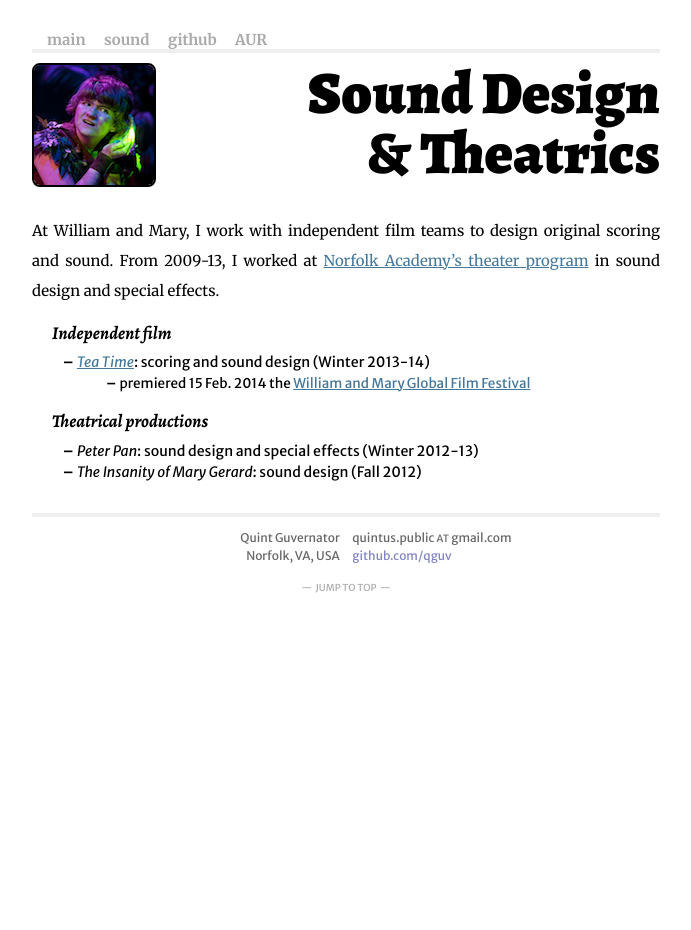
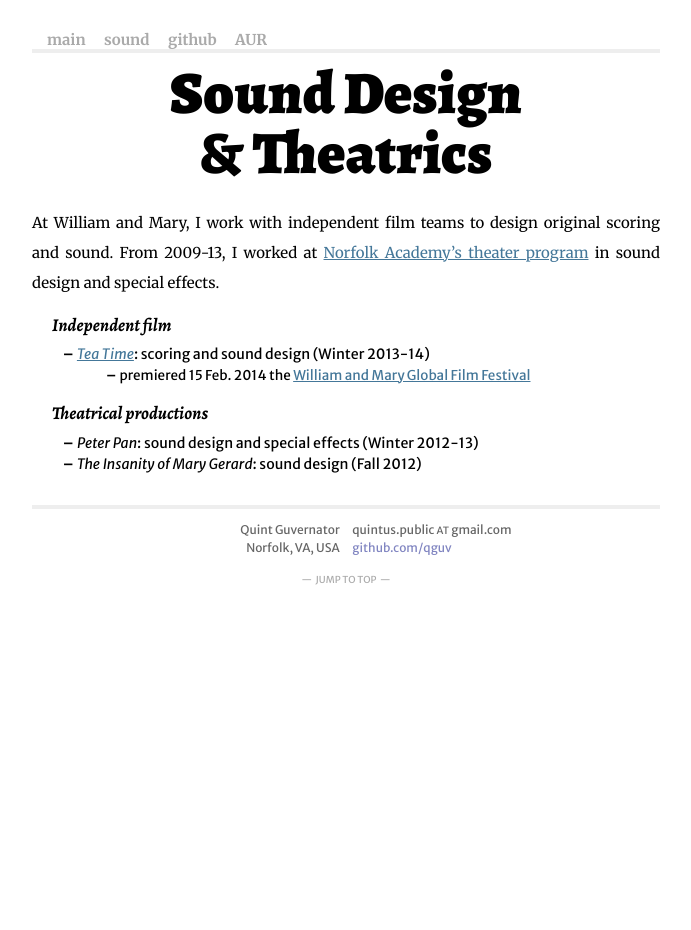
Before and after one commit to hawkw/qguv.github.io, a Jekyll site: the page built from sound.md, in a window 1280 px wide. Shown: the whole page, without its empty margins (294-985 px from the left). Built offline with Jekyll 4.4.1, drawn with Linux system fonts in a browser that asks for light colours; some web fonts are replaced; Markdown is read by kramdown in place of the engine named in the settings.

Commit message:
remove picture in theatrical sound page

```diff
--- a/sound.md
+++ b/sound.md
@@ -2,8 +2,6 @@
 layout: default
 title: Sound Design & Theatrics
 bigtext: Sound Design<br />& Theatrics
-pic: tink.png
-picalt: Tinkerbell and Peter Pan
 ---
 
 At William and Mary, I work with independent film teams to design original scoring and sound.
```
